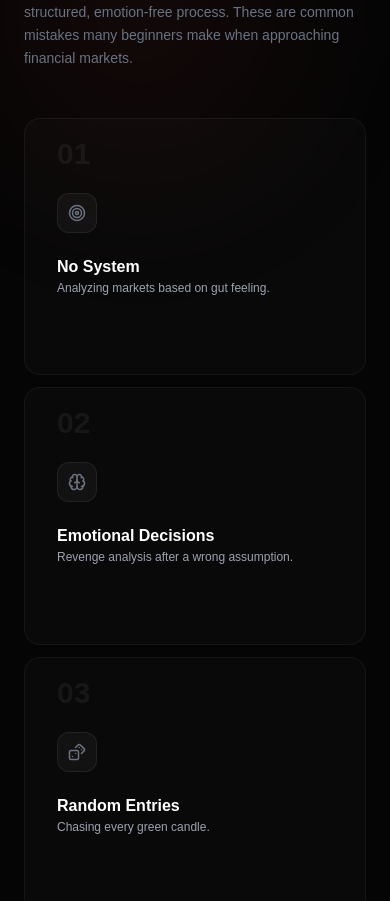
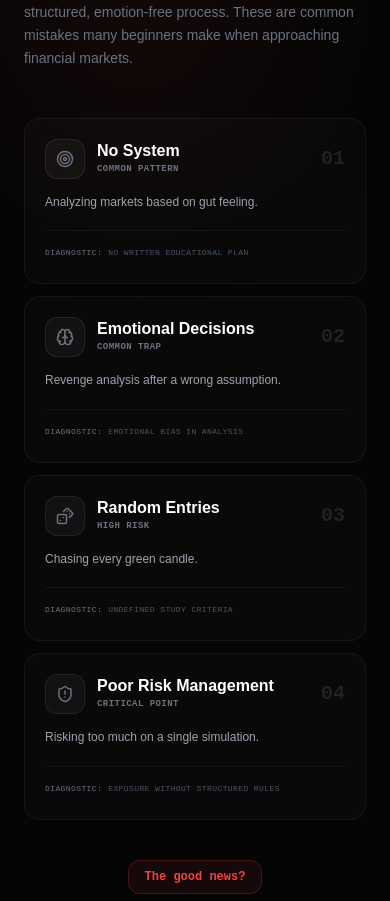
Before and after one commit to priyanshusrivastava72/indicator2, a React (Vite) app in the folder client/: page / in a window 390 px wide. Shown: the part 3127-4028 px from the top of the page. Built offline with nearby package versions, Linux system fonts and the light colour scheme.

Commit message:
feat: implement MindsetShift and ProblemSection components to visualize the learning curve of market analysis

```diff
--- a/client/src/components/MindsetShift.jsx
+++ b/client/src/components/MindsetShift.jsx
@@ -1,4 +1,4 @@
-import React, { useState } from 'react';
+import React, { useState, useEffect } from 'react';
 import { motion } from 'framer-motion';
 import { Car, Dumbbell, GraduationCap, TrendingUp, Clock, BookOpen, Users, Zap } from 'lucide-react';
 
@@ -51,6 +51,54 @@ const timelineItems = [
 
 export default function MindsetShift() {
   const [active, setActive] = useState(null);
+  const [isTouchDevice, setIsTouchDevice] = useState(false);
+
+  useEffect(() => {
+    // Detect touch device
+    const checkTouch = () => {
+      setIsTouchDevice(
+        'ontouchstart' in window ||
+        navigator.maxTouchPoints > 0 ||
+        window.matchMedia('(pointer: coarse)').matches
+      );
+    };
+    checkTouch();
+  }, []);
+
+  useEffect(() => {
+    if (!isTouchDevice) return;
+
+    const handleScroll = () => {
+      const cardElements = document.querySelectorAll('.mindset-card-item');
+      if (cardElements.length === 0) return;
+
+      let closestIndex = null;
+      let closestDist = Infinity;
+      const centerY = window.innerHeight / 2;
+
+      cardElements.forEach((el, index) => {
+        const rect = el.getBoundingClientRect();
+        const cardCenter = rect.top + rect.height / 2;
+        const dist = Math.abs(cardCenter - centerY);
+        if (dist < closestDist) {
+          closestDist = dist;
+          closestIndex = index;
+        }
+      });
+
+      if (closestIndex !== null) {
+        setActive(closestIndex);
+      }
+    };
+
+    window.addEventListener('scroll', handleScroll, { passive: true });
+    const timer = setTimeout(handleScroll, 150);
+
+    return () => {
+      window.removeEventListener('scroll', handleScroll);
+      clearTimeout(timer);
+    };
+  }, [isTouchDevice]);
 
   return (
     <section
@@ -117,9 +165,9 @@ export default function MindsetShift() {
                   whileInView={{ opacity: 1, x: 0 }}
                   viewport={{ once: true }}
                   transition={{ delay: i * 0.1, duration: 0.5 }}
-                  onMouseEnter={() => setActive(i)}
-                  onMouseLeave={() => setActive(null)}
-                  className="relative overflow-hidden rounded-2xl cursor-default text-left p-5 lg:p-4 xl:p-5"
+                  onMouseEnter={() => !isTouchDevice && setActive(i)}
+                  onMouseLeave={() => !isTouchDevice && setActive(null)}
+                  className="relative overflow-hidden rounded-2xl cursor-default text-left p-5 lg:p-4 xl:p-5 mindset-card-item"
                   style={{
                     background: isActive
                       ? skill.glow
--- a/client/src/components/ProblemSection.jsx
+++ b/client/src/components/ProblemSection.jsx
@@ -1,4 +1,4 @@
-import React, { useState } from 'react';
+import React, { useState, useEffect } from 'react';
 import { motion } from 'framer-motion';
 import { Target, Brain, Dices, ShieldAlert, AlertTriangle } from 'lucide-react';
 
@@ -86,6 +86,55 @@ function DangerGauge({ num, isHovered }) {
 
 export default function ProblemSection() {
   const [hovered, setHovered] = useState(null);
+  const [isTouchDevice, setIsTouchDevice] = useState(false);
+
+  useEffect(() => {
+    // Detect touch device
+    const checkTouch = () => {
+      setIsTouchDevice(
+        'ontouchstart' in window ||
+        navigator.maxTouchPoints > 0 ||
+        window.matchMedia('(pointer: coarse)').matches
+      );
+    };
+    checkTouch();
+  }, []);
+
+  useEffect(() => {
+    if (!isTouchDevice) return;
+
+    const handleScroll = () => {
+      const cardElements = document.querySelectorAll('.problem-card-item');
+      if (cardElements.length === 0) return;
+
+      let closestIndex = null;
+      let closestDist = Infinity;
+      const centerY = window.innerHeight / 2;
+
+      cardElements.forEach((el, index) => {
+        const rect = el.getBoundingClientRect();
+        const cardCenter = rect.top + rect.height / 2;
+        const dist = Math.abs(cardCenter - centerY);
+        if (dist < closestDist) {
+          closestDist = dist;
+          closestIndex = index;
+        }
+      });
+
+      if (closestIndex !== null) {
+        setHovered(closestIndex);
+      }
+    };
+
+    window.addEventListener('scroll', handleScroll, { passive: true });
+    // Run initially with a tiny delay to allow page height layouts to compute
+    const timer = setTimeout(handleScroll, 150);
+
+    return () => {
+      window.removeEventListener('scroll', handleScroll);
+      clearTimeout(timer);
+    };
+  }, [isTouchDevice]);
 
   return (
     <section
@@ -153,9 +202,9 @@ export default function ProblemSection() {
                 whileInView={{ opacity: 1, x: 0 }}
                 viewport={{ once: true }}
                 transition={{ duration: 0.5, delay: i * 0.1 }}
-                onMouseEnter={() => setHovered(i)}
-                onMouseLeave={() => setHovered(null)}
-                className={`relative overflow-hidden rounded-2xl cursor-default group border transition-all duration-300 ${
+                onMouseEnter={() => !isTouchDevice && setHovered(i)}
+                onMouseLeave={() => !isTouchDevice && setHovered(null)}
+                className={`relative overflow-hidden rounded-2xl cursor-default group border transition-all duration-300 problem-card-item ${
                   isHovered ? 'system-warning-hud shadow-lg shadow-red-900/5' : ''
                 }`}
                 style={{
@@ -167,7 +216,8 @@ export default function ProblemSection() {
                     : 'rgba(255,255,255,0.05)',
                 }}
               >
-                {/* Subtle left accent bar */}
+                {/* Mobile Layout (Visible only on mobile/tablet) */}
+                <div className="md:hidden p-5 flex flex-col gap-3.5 text-left relative">
                   <div
                     className="absolute left-0 top-0 bottom-0 w-1 rounded-l-2xl transition-all duration-300"
                     style={{
@@ -177,7 +227,89 @@ export default function ProblemSection() {
                     }}
                   />
 
-                <div className="flex flex-col md:flex-row md:items-center gap-6 p-5 lg:p-4 xl:p-5 pl-8 md:pl-10">
+                  <div className="flex items-center justify-between w-full">
+                    <div className="flex items-center gap-3">
+                      <div
+                        className="w-10 h-10 rounded-xl flex items-center justify-center shrink-0 transition-all duration-300"
+                        style={{
+                          background: isHovered
+                            ? 'rgba(239,68,68,0.15)'
+                            : 'var(--color-problem-icon-bg, rgba(255,255,255,0.04))',
+                          color: isHovered ? '#ef4444' : '#6b7280',
+                          border: isHovered
+                            ? '1px solid rgba(239,68,68,0.3)'
+                            : 'var(--color-problem-icon-border, 1px solid rgba(255,255,255,0.07))',
+                        }}
+                      >
+                        <Icon size={18} />
+                      </div>
+                      <div>
+                        <h3 className="text-base font-display font-bold text-white leading-tight">
+                          {p.title}
+                        </h3>
+                        <span
+                          className="text-[9px] font-mono uppercase tracking-wider font-semibold transition-colors mt-0.5 block"
+                          style={{ color: isHovered ? '#ef4444' : '#6b7280' }}
+                        >
+                          {p.stat}
+                        </span>
+                      </div>
+                    </div>
+
+                    <span
+                      className="font-mono text-xl font-bold select-none leading-none transition-colors duration-300"
+                      style={{
+                        color: isHovered
+                          ? 'var(--color-problem-num-active, rgba(239,68,68,0.6))'
+                          : 'var(--color-problem-num-inactive, rgba(255,255,255,0.1))',
+                      }}
+                    >
+                      {p.num}
+                    </span>
+                  </div>
+
+                  <div className="w-full">
+                    <p
+                      className="text-xs leading-relaxed transition-colors duration-300"
+                      style={{
+                        color: isHovered
+                          ? 'var(--color-problem-desc-active, #f3f4f6)'
+                          : 'var(--color-problem-desc-inactive, #9ca3af)',
+                      }}
+                    >
+                      {isHovered ? p.fullDesc : p.shortDesc}
+                    </p>
+                  </div>
+
+                  <div className="flex items-center justify-between border-t border-white/5 pt-3 mt-1 text-[8px] font-mono uppercase tracking-wider text-gray-500">
+                    <div className="flex items-center gap-1.5">
+                      <span>Diagnostic:</span>
+                      <span className={isHovered ? "text-red-400 font-bold" : "text-gray-600"}>
+                        {p.statLabel}
+                      </span>
+                    </div>
+
+                    <div
+                      className="w-5 h-5 rounded-full flex items-center justify-center transition-all duration-300"
+                      style={{
+                        color: isHovered ? '#ef4444' : 'transparent',
+                      }}
+                    >
+                      <AlertTriangle size={12} className={isHovered ? "animate-pulse" : ""} />
+                    </div>
+                  </div>
+                </div>
+
+                {/* Desktop Layout (Visible only on desktop/tablet) */}
+                <div className="hidden md:flex md:items-center gap-6 p-5 lg:p-4 xl:p-5 pl-8 md:pl-10">
+                  <div
+                    className="absolute left-0 top-0 bottom-0 w-1 rounded-l-2xl transition-all duration-300"
+                    style={{
+                      background: isHovered
+                        ? 'linear-gradient(to bottom, #ef4444, #b91c1c)'
+                        : 'transparent',
+                    }}
+                  />
 
                   {/* Number */}
                   <div
@@ -229,7 +361,7 @@ export default function ProblemSection() {
 
                   {/* Stat — always visible but shifts color */}
                   <div
-                    className="shrink-0 text-right hidden md:block"
+                    className="shrink-0 text-right"
                     style={{ minWidth: '120px' }}
                   >
                     <div
```
Lines whose indentation alone changed are shown as unchanged.
